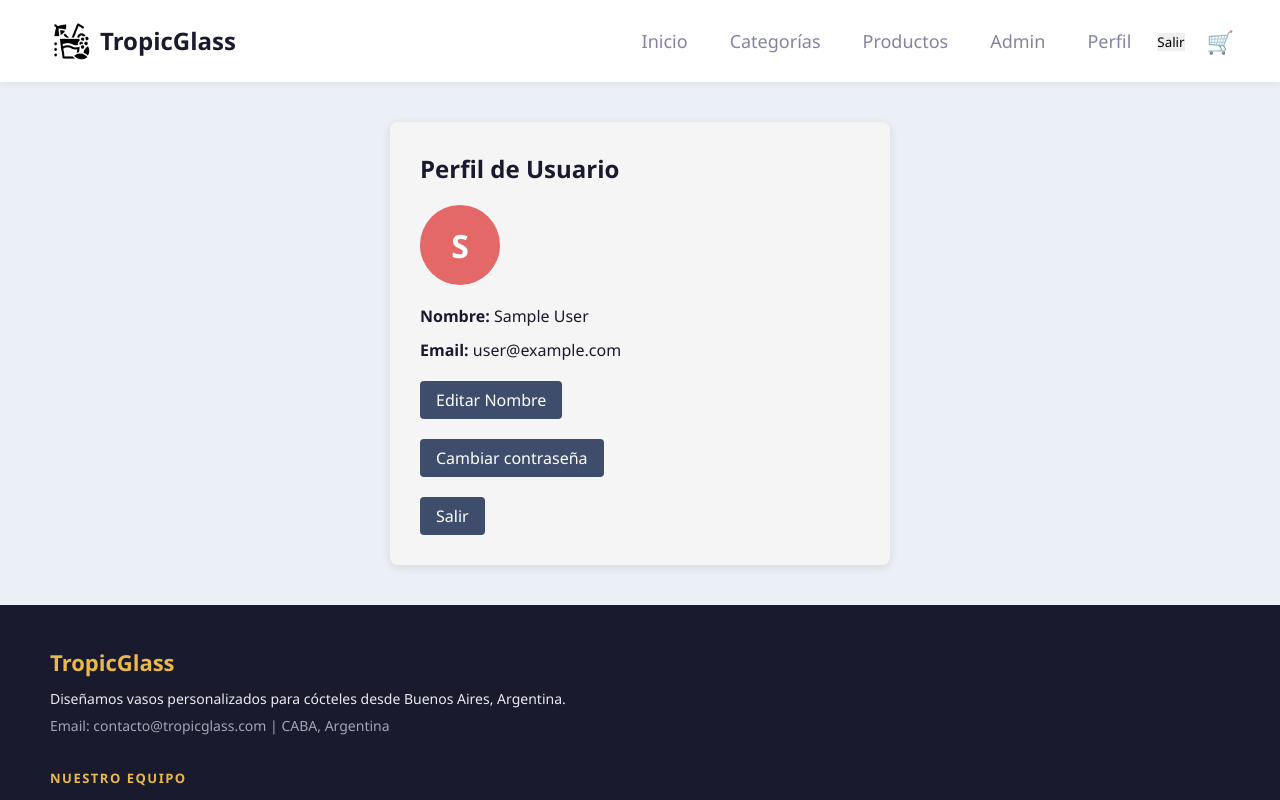
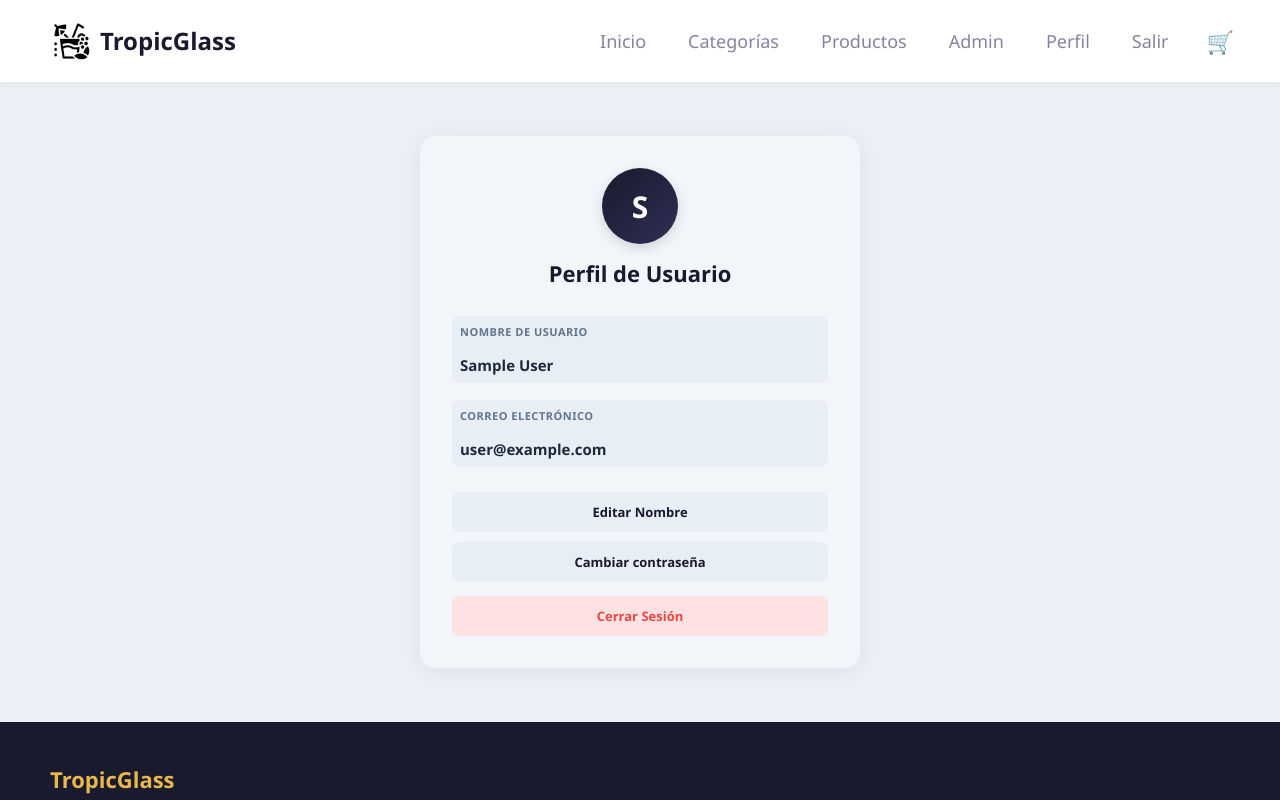
Before and after one commit to petracb9/proyectoReactJsx-2026, a React (Vite) app: page /perfil in a window 1280 px wide. Shown: the top 800 px of the page. Built offline with nearby package versions, Linux system fonts and the light colour scheme; no server answers; sample sign-in values are in the browser's storage.

Commit message:
Modificado códigos de archivos en Navbar,Login,Perfil

```diff
--- a/src/components/layout/Navbar.css
+++ b/src/components/layout/Navbar.css
@@ -46,7 +46,8 @@
   padding: 0;
 }
 
-.navbar a {
+.navbar a,
+.nav-logout {
   color: #8484a1;
   text-decoration: none;
   font-size: 18px;
@@ -56,6 +57,11 @@
   display: flex;
   align-items: center;
   transition: color 0.2s ease;
+ }
+
+ .nav-logout {
+    background: none !important;
+    background-color: transparent !important;
  }
 
 .navbar a:hover{
@@ -107,13 +113,19 @@
 }
 
 @media screen and (max-width: 768px) {
-  .navbar a {
+  .navbar a,
+  .nav-logout {
     padding: 12px 10px;
     font-size: 15px;
   }
 }
 
 @media screen and (max-width: 480px) {
+  .nav-logout {
+    padding: 12px 30px;
+    font-size: 15px;
+  }
+
   .menu-hamburger-btn {
     display: flex;
   }
@@ -171,7 +183,7 @@
     position: relative;
     display: inline-flex !important;
     width: auto !important;
-    padding: 8px 12px !important;
+    padding: 0 2px !important;
     background: transparent !important;
   }
 
@@ -183,14 +195,16 @@
     position: absolute !important;
     background: #e8b84b;
     color: #1a1a2e;
-    font-size: 11px;
+    font-size: 12px;
     font-weight: 700;
-    min-width: 18px;
+    min-width: 20px;
     height: 18px;
     border-radius: 50%;
     display: flex;
     align-items: center;
     justify-content: center;
     z-index: 5;
+    top: -8px;
+    left: 8px;
   }
 }
--- a/src/pages/Login.css
+++ b/src/pages/Login.css
@@ -122,7 +122,7 @@ body.login-bg {
     align-items: center;
     justify-content: center;
     padding: 40px 20px;
-    background-color: #f0f4f8;
+    background: #e4eff9;
   }
 
   .login-form {
@@ -132,6 +132,7 @@ body.login-bg {
     width: 100%;
     max-width: 450px;
     box-sizing: border-box;
+    background: #f0f3f6;
   }
 }
 
@@ -139,12 +140,14 @@ body.login-bg {
   .login-container {
     min-height: calc(100vh - 350px);
     padding: 50px 10px;
-    background-color: #f0f4f8;
+    background: #e4eff9;
   }
 
   .login-form {
     padding: 24px 16px;
     box-shadow: none;
     max-width: 80%;
+    background: #f0f3f6;
+    box-shadow: 0 10px 25px rgba(0, 0, 0, 0.05);
   }
 }
--- a/src/pages/Perfil.css
+++ b/src/pages/Perfil.css
@@ -1,4 +1,240 @@
-.perfil-container {
+.perfil-page-container {
+    display: flex;
+    justify-content: center;
+    align-items: center;
+    min-height: 80vh;
+    padding: 20px;
+    margin: 0 auto;
+    box-sizing: border-box;
+}
+
+.profile-card {
+  background: #fff5;
+  border-radius: 16px;
+  box-shadow: 0 4px 24px rgba(0, 0, 0, 0.06);
+  width: 100%;
+  max-width: 440px;
+  padding: 32px;
+  box-sizing: border-box;
+}
+
+.profile-header {
+  display: flex;
+  flex-direction: column;
+  align-items: center;
+  margin-bottom: 28px;
+}
+
+.profile-avatar {
+  width: 76px;
+  height: 76px;
+  background: linear-gradient(135deg, #1a1a2e, #2e2e54);
+  color: #ffffff;
+  font-size: 30px;
+  font-weight: 700;
+  display: flex;
+  align-items: center;
+  justify-content: center;
+  border-radius: 50%;
+  margin-bottom: 14px;
+  box-shadow: 0 4px 12px rgba(26, 26, 46, 0.15);
+}
+
+.profile-title {
+  font-size: 22px;
+  color: #1a1a2e;
+  font-weight: 700;
+  margin: 0;
+}
+
+.profile-body {
+  margin-bottom: 24px;
+}
+
+.profile-info-group {
+  margin-bottom: 16px;
+  border-bottom: 1px solid #f1f5f9;
+  background: #e7eef6;
+  border-radius: 8px;
+}
+
+.profile-info-group label,
+.form-group label {
+  display: block;
+  font-size: 11px;
+  text-transform: uppercase;
+  color: #64748b;
+  font-weight: 700;
+  letter-spacing: 0.5px;
+  padding: 8px;
+}
+
+.profile-info-group p {
+  font-size: 15px;
+  color: #1e293b;
+  font-weight: 600;
+  margin: 0;
+  padding: 8px;
+}
+
+.perfil-form {
+  display: flex;
+  flex-direction: column;
+  gap: 16px;
+  margin-bottom: 20px;
+}
+
+.form-group {
+  display: flex;
+  flex-direction: column;
+}
+
+.perfil-form input {
+  width: 100%;
+  padding: 10px 14px;
+  border: 1px solid #cbd5e1;
+  border-radius: 8px;
+  font-size: 14px;
+  color: #1e293b;
+  background-color: #f8fafc;
+  box-sizing: border-box;
+  transition: all 0.2s ease;
+}
+
+.perfil-form input:focus {
+  border-color: #1a1a2e;
+  background-color: #ffffff;
+  outline: none;
+  box-shadow: 0 0 0 3px rgba(26, 26, 46, 0.08);
+}
+
+.success-message {
+  background-color: #f0fdf4;
+  color: #15803d;
+  padding: 10px 14px;
+  border-radius: 8px;
+  font-size: 13px;
+  font-weight: 600;
+  margin: 0 0 16px 0;
+  text-align: center;
+}
+
+.error-message {
+  background-color: #fef2f2;
+  color: #b91c1c;
+  padding: 10px 14px;
+  border-radius: 8px;
+  font-size: 13px;
+  font-weight: 600;
+  margin: 0 0 16px 0;
+  text-align: center;
+}
+
+.profile-actions {
+  display: flex;
+  gap: 10px;
+}
+
+.vertical-actions {
+  flex-direction: column;
+}
+
+.horizontal-actions {
+  flex-direction: row;
+}
+
+.horizontal-actions button {
+  flex: 1;
+}
+
+.profile-card button {
+  padding: 11px 16px;
+  font-size: 13px;
+  font-weight: 600;
+  border-radius: 8px;
+  border: none;
+  cursor: pointer;
+  transition: all 0.2s ease;
+  font-family: inherit;
+}
+
+.btn-primary {
+  background-color: #ef4444;;
+  color: #ffffff;
+}
+.btn-primary:hover {
+  background-color: #2e2e54;
+}
+.btn-primary:disabled {
+  background-color: #94a3b8;
+  cursor: not-allowed;
+}
+
+.btn-secondary {
+  background-color: #e7eef6;
+  color: #1a1a2e;
+  text-align: center;
+}
+.btn-secondary:hover {
+  background-color: #e2e8f0;
+}
+
+.btn-cancel {
+  background-color: #e2e8f0;
+  color: #475569;
+}
+.btn-cancel:hover {
+  background-color: #cbd5e1;
+}
+
+.btn-danger {
+  background-color: #fee2e2;
+  color: #ef4444;
+  text-align: center;
+  margin-top: 4px;
+}
+.btn-danger:hover {
+  background-color: #fca5a5;
+}
+
+@media screen and (max-width: 768px) {
+  .perfil-page-container {
+    min-height: 70vh;
+    padding: 0;
+   }
+
+   .profile-info-group label,
+   .form-group label {
+     padding: 4px;
+   }
+}
+
+@media screen and (max-width: 768px) {
+  .perfil-page-container {
+    min-height: 60vh;
+    padding: 0;
+   }
+
+   .profile-info-group label,
+   .form-group label {
+     padding: 4px;
+   }
+}
+
+
+
+
+
+
+
+
+
+
+
+
+/*codigo comentado del .jsx comentado*/
+
+/*.perfil-container {
   max-width: 500px;
   margin: 40px auto;
   padding: 30px;
@@ -117,4 +353,4 @@
 .perfil-container .perfil-info button:hover {
   background: #e8b84b;
   color: #1a1a2e;
-}
+}*/
--- a/src/pages/Perfil.jsx
+++ b/src/pages/Perfil.jsx
@@ -1,7 +1,8 @@
 import { useEffect, useState } from 'react'
 import { useAuth } from '../context/AuthContext'
 import { useNavigate } from 'react-router-dom'
-import { updateProfile,
+import {
+    updateProfile,
     updateEmail,
     updatePassword,
     reauthenticateWithCredential,
@@ -25,7 +26,7 @@ function Perfil() {
 
     const inicial = user?.displayName
         ? user.displayName.charAt(0).toUpperCase()
-        : user.email.split('@')[0].charAt(0).toUpperCase()
+        : user?.email ? user.email.split('@')[0].charAt(0).toUpperCase() : 'U'
 
     useEffect(()=> {
         document.body.classList.add('login-bg')
@@ -77,11 +78,16 @@ function Perfil() {
     }
 
     return (
-        <div className="perfil-container">
-            <h2>Perfil de Usuario</h2>
-            <div className="initials">{inicial}</div>
-            {message && <p className="success">{message}</p>}
-            {error && <p className="error">{error}</p>}
+       <div className="perfil-page-container">
+            <div className="profile-card">
+
+                <div className="profile-header">
+                    <div className="profile-avatar">{inicial}</div>
+                    <h2 className="profile-title">Perfil de Usuario</h2>
+                </div>
+
+                {message && <p className="success-message">{message}</p>}
+                {error && <p className="error-message">{error}</p>}
 
                 {editando ? (
                     <form className="perfil-form"
@@ -102,6 +108,8 @@ function Perfil() {
                             }
                         }}
                     >
+                        <div className="form-group">
+                            <label>Nombre Completo</label>
                             <input
                                 type="text"
                                 value={nombre}
@@ -109,13 +117,17 @@ function Perfil() {
                                 placeholder="Nombre"
                                 required
                             />
-                    <button type="submit" disabled={loading}>
-                        {loading ? 'Actualizando...' : 'Actualizar'}
+                        </div>
+                        <div className="profile-actions horizontal-actions">
+                            <button type="submit" className="btn-primary" disabled={loading}>
+                                {loading ? 'Actualizando...' : 'Guardar'}
                             </button>
-                    <button type="button" onClick={() => { setEditando(false); setError(''); setMessage('') }}>
+                            <button type="button" className="btn-cancel" onClick={() => { setEditando(false); setError(''); setMessage('') }}>
                                 Cancelar
                             </button>
+                        </div>
                     </form>
+
                 ) : editandoPassword ? (
                     <form className="perfil-form" onSubmit={handlePasswordChange}>
                         <div className="form-group">
@@ -151,24 +163,46 @@ function Perfil() {
                                 required
                             />
                         </div>
-                    <button type="submit" disabled={loading}>
-                        {loading ? 'Actualizando...' : 'Actualizar contraseña'}
+                        <div className="profile-actions horizontal-actions">
+                            <button type="submit" className="btn-primary" disabled={loading}>
+                                {loading ? 'Actualizando...' : 'Actualizar'}
                             </button>
-                    <button type="button" onClick={() => { setEditandoPassword(false); setError(''); setMessage(''); setPasswordActual(''); setPasswordNueva(''); setPasswordConfirmar('') }}>
+                            <button type="button" className="btn-cancel" onClick={() => { setEditandoPassword(false); setError(''); setMessage(''); setPasswordActual(''); setPasswordNueva(''); setPasswordConfirmar('') }}>
                                 Cancelar
                             </button>
+                        </div>
                     </form>
+
                 ) : (
-                <div className="perfil-info">
-                    <p><strong>Nombre:</strong> {user?.displayName}</p>
-                    <p><strong>Email:</strong> {user?.email}</p>
-                    <button onClick={() => { setEditando(true); setMessage(''); setError('') }}>Editar Nombre</button>
-                    <button onClick={() => { setEditandoPassword(true); setMessage(''); setError('') }}>Cambiar contraseña</button>
-                    <button onClick={handleLogout}>Salir</button>
+                    <>
+                        <div className="profile-body">
+                            <div className="profile-info-group">
+                                <label>Nombre de Usuario</label>
+                                <p>{user?.displayName || 'Sin nombre asignado'}</p>
                             </div>
+                            <div className="profile-info-group">
+                                <label>Correo Electrónico</label>
+                                <p>{user?.email}</p>
+                            </div>
+                        </div>
+
+                        <div className="profile-actions vertical-actions">
+                            <button className="btn-secondary" onClick={() => { setEditando(true); setMessage(''); setError('') }}>
+                                Editar Nombre
+                            </button>
+                            <button className="btn-secondary" onClick={() => { setEditandoPassword(true); setMessage(''); setError('') }}>
+                                Cambiar contraseña
+                            </button>
+                            <button className="btn-danger" onClick={handleLogout}>
+                                Cerrar Sesión
+                            </button>
+                        </div>
+                    </>
                 )}
             </div>
+        </div>
     )
+
 }
 
 export default Perfil
```
Lines whose indentation alone changed are shown as unchanged.
